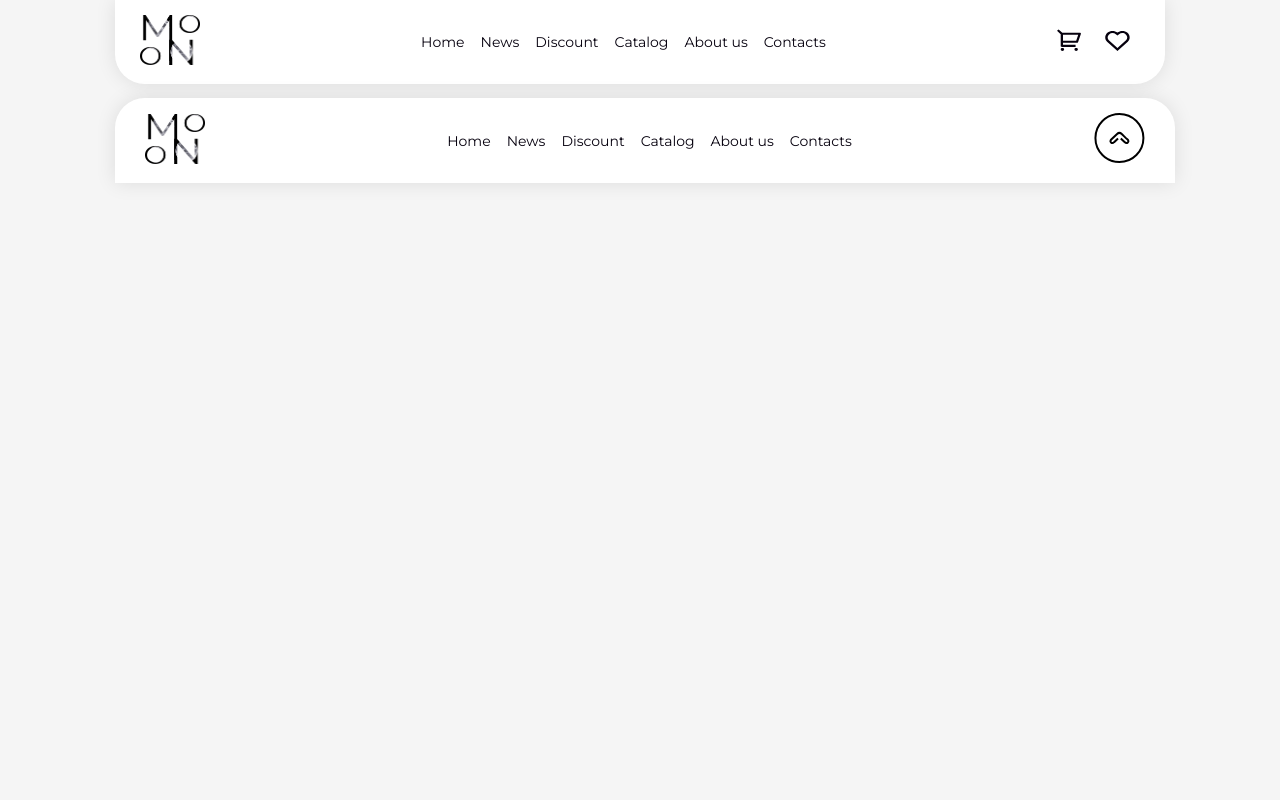
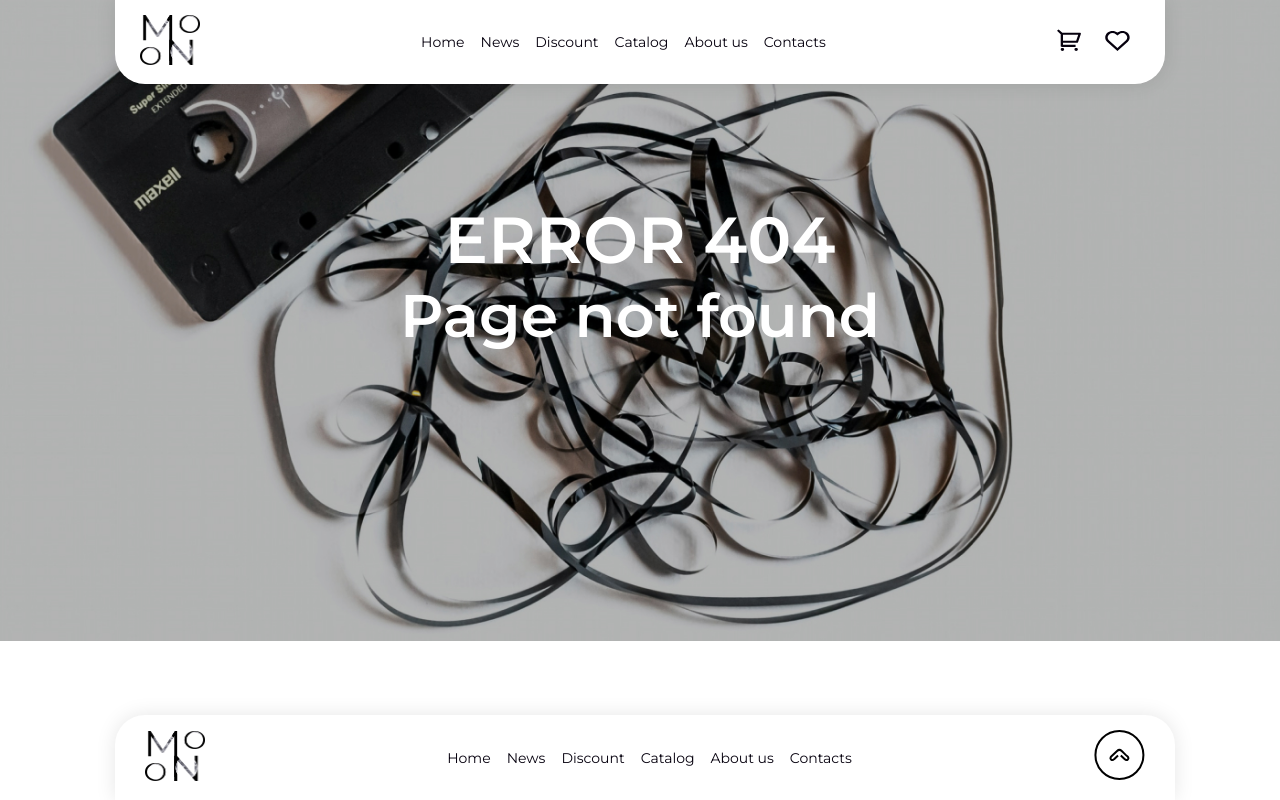
Before and after one commit to Marieta28/MooN, a PHP site: page /error404.html in a window 1280 px wide. Run offline with PHP 8.4, Linux system fonts and the light colour scheme.

Commit message:
Add files via upload

```diff
--- a/css/style.css
+++ b/css/style.css
@@ -189,9 +189,7 @@ ul, li{
     padding: 20px;
     margin: 5px;
 }
-.card:hover{
-    box-shadow: 0px 0px 20px rgba(0, 0, 0, 0.1);
-}
+
 .card-wrapper, .review-card-wrapper{
     display: flex;
     flex-direction: column;
@@ -303,6 +301,9 @@ ul, li{
     align-items: center;justify-content: space-between;
     position: absolute;
     padding: 15px 30px;
+}
+.footer1{
+    bottom: 0;
 }
 .review-cards{
     display: flex;
@@ -457,3 +458,150 @@ ul, li{
     color: #06010E;
     margin-bottom: 10px;
 }
+.body{
+    background: url("../images/aboutbg.jpg") no-repeat center / cover;
+    height: 788px;
+}
+.body2{
+    background: url("../images/aboutus.jpg") no-repeat center / cover;
+    height: 742px;
+}
+.body3{
+    background: url("../images/ErrorBG.jpg") no-repeat center / cover;
+    height: 350px;
+}
+.contacts-wraper{
+    display: flex;
+    align-items: center;
+    justify-content: space-between;
+}
+.contactscol{
+    margin-top: 120px;
+}
+.contact-card{
+    width: 277px;
+    height: 247px;
+    background: #FFFFFF;
+    border-radius: 40px;
+    display: flex;
+    flex-direction: column;
+    justify-content: center;
+    align-items: center;
+    margin-bottom: 15px;
+}
+.contact-title{
+    font-weight: 600;
+    font-size: 25px;
+    line-height: 30px;
+    color: #06010E;
+    margin-bottom: 20px;
+}
+.contacts-links{
+    display: flex;
+    align-items: center;
+    margin-bottom: 10px;
+}
+.contacts-icon{
+    margin-right: 10px;
+}
+.contacts-item-name{
+    font-weight: 400;
+    font-size: 16px;
+    line-height: 25px;
+    color: #06010E;
+}
+.contacts-card{
+    width: 670px;
+    height: 490px;
+    background: #FFFFFF;
+    box-shadow: 0px 0px 20px rgba(0, 0, 0, 0.1);
+    border-radius: 30px;
+    padding-top: 20px;
+    padding-right: 15px;
+    padding-left: 15px;
+    padding-bottom: 10px;
+}
+.contacts-title{
+    font-weight: 600;
+    font-size: 25px;
+    line-height: 30px;
+    color: #1C1C27;
+}
+.MooN-map{
+    margin-top: 15px;
+    margin-bottom: 10px;
+}
+.contacts-address{
+    display: flex;
+    align-items: center;
+}
+.addresses{
+    margin-left: 15px;
+}
+.address-title{
+    font-style: normal;
+    font-weight: 500;
+    font-size: 15px;
+    line-height: 18px;
+    color: #000000;
+}
+.address-desc{
+    font-style: normal;
+    font-weight: 500;
+    font-size: 13px;
+    line-height: 16px;
+    color: #838383;
+}
+
+.section-about{
+    margin-top: 120px;
+}
+.white{
+    color: #fff;
+}
+.about-blocks{
+    display: flex;
+    justify-content: space-between;
+    flex-wrap: wrap;
+}
+.block{
+    width: 400px;
+    height: 100%;
+    background: rgba(255, 255, 255, 0.3);
+    border-radius: 40px;
+    padding: 30px 25px;
+    margin-bottom: 10px;
+    font-weight: 400;
+    font-size: 16px;
+    line-height: 25px;
+    color: #06010E;
+}
+.card:hover, .block:hover, .review-card{
+    box-shadow: 0px 0px 20px rgba(0, 0, 0, 0.1);
+}
+.section-error{
+    margin-top: 200px;
+    display: flex;
+    align-items: center;
+    justify-content: center;
+    flex-direction: column;
+}
+.errortitle{
+    font-style: normal;
+    font-weight: 600;
+    font-size: 65px;
+    line-height: 79px;
+    display: flex;
+    align-items: center;
+    text-align: center;
+    color: #FFFFFF;
+}
+.errormassage{
+    font-weight: 600;
+    font-size: 60px;
+    line-height: 73px;
+    display: flex;
+    align-items: center;
+    text-align: center;
+    color: #FFFFFF;
+}
```
Also changed, not shown: images/ErrorBG.jpg (added), images/aboutbg.jpg (added), images/aboutus.jpg (added), images/contacts-icon/Facebook.svg (added), images/contacts-icon/Instagram.svg (added), images/contacts-icon/Telegram App.svg (added), images/contacts-icon/Twitter.svg (added), images/contacts-icon/Viber.svg (added), images/contacts-icon/WhatsApp.svg (added), images/contacts-icon/iPhone.svg (added), images/location.svg (added), images/map.png (added).
